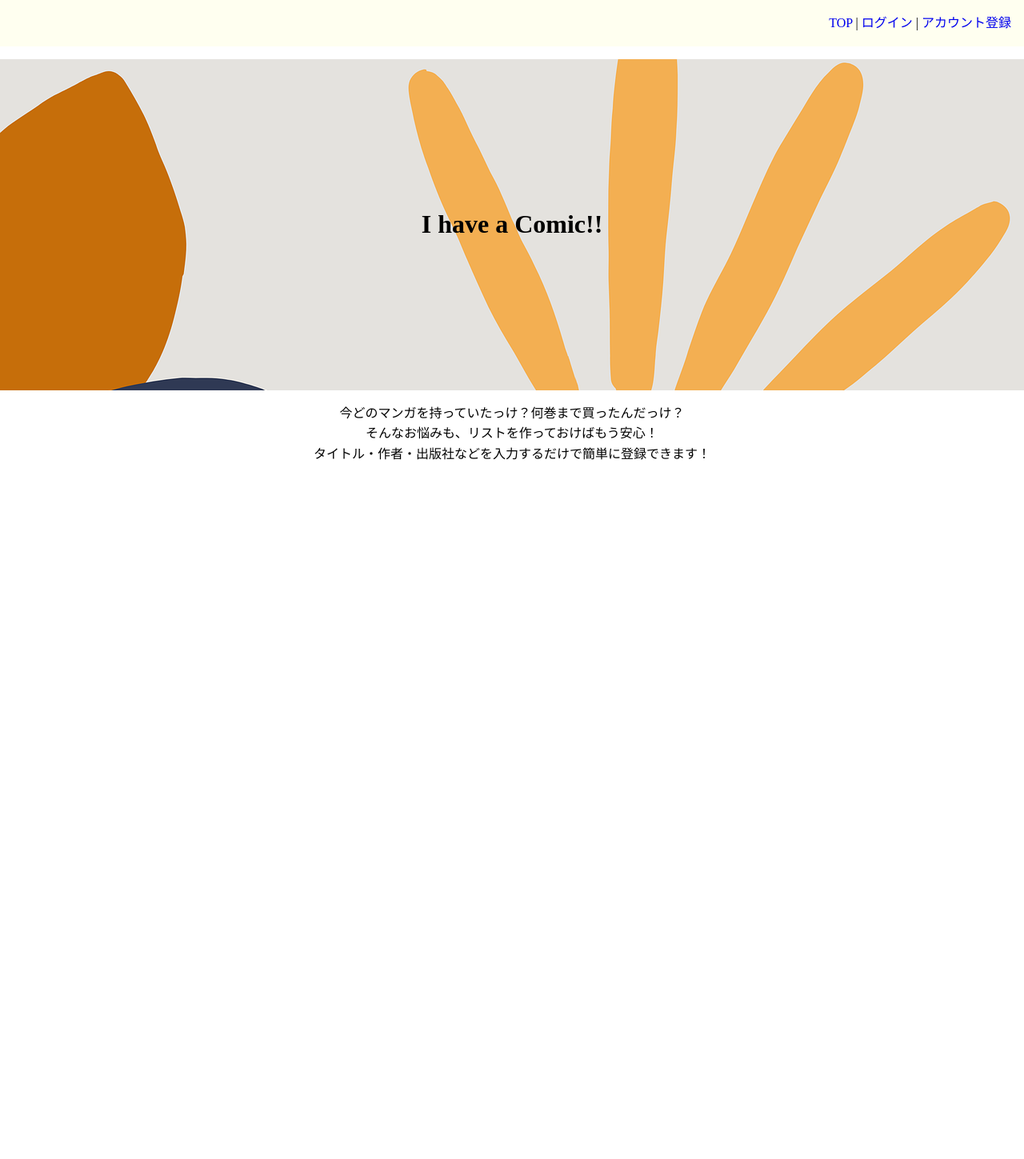
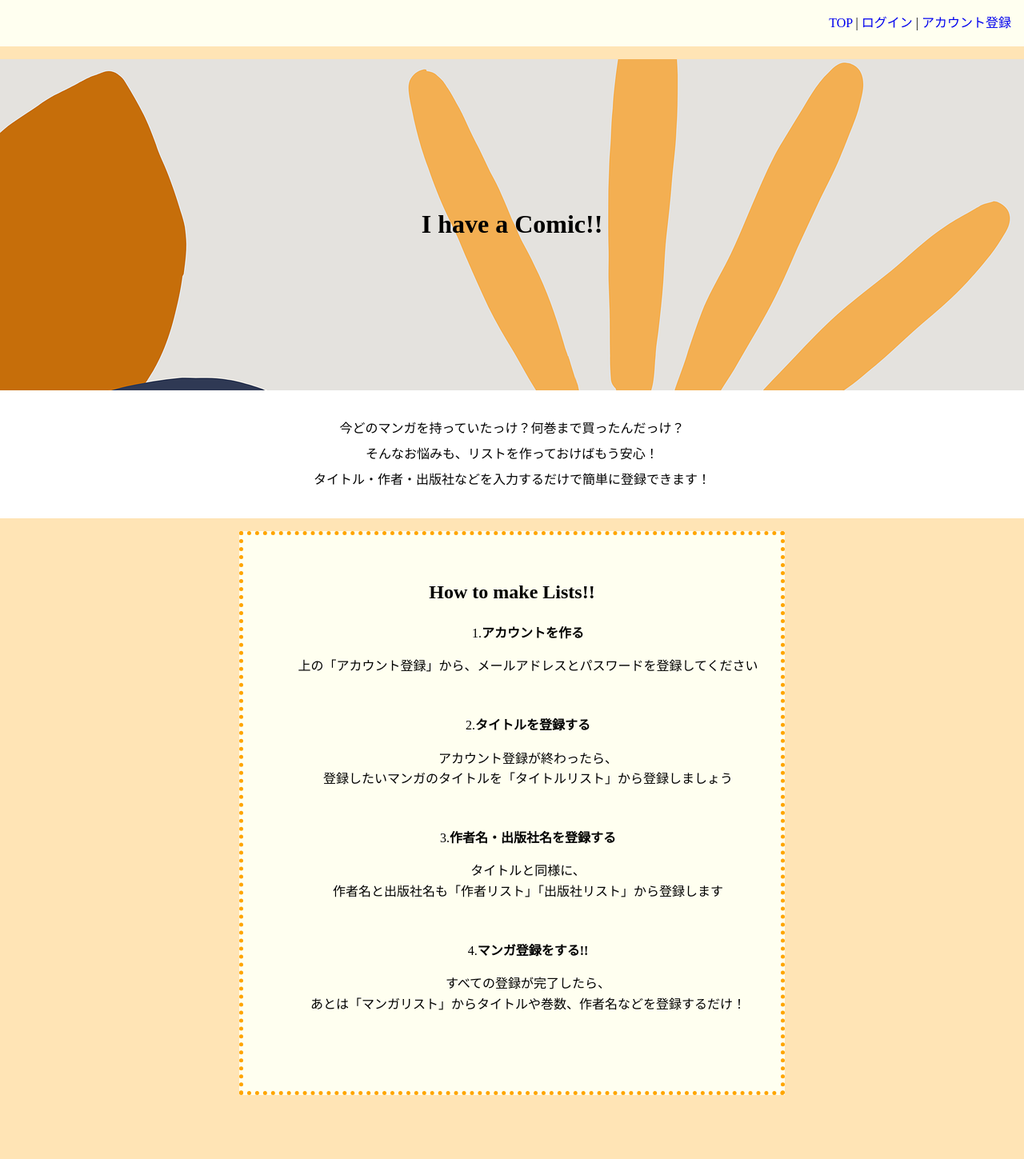
Before and after one commit to Syanagisato/Learn-Ruby-on-Rails-2, a Rails app: page / in a window 1280 px wide. Shown: the whole page at 80% size. Before the commit the page ends 575 px from the top, so only its background shows below. Run offline with Rails 7, Linux system fonts and the light colour scheme.

Commit message:
Add files via upload

```diff
--- a/app/assets/stylesheets/style.css
+++ b/app/assets/stylesheets/style.css
@@ -1,6 +1,7 @@
 @charset "utf-8";
 
 body {
+    background-color: moccasin;
     text-align: center;
     line-height: 1.6;
     padding: 0;
@@ -29,8 +30,33 @@ header span {
     background-image: url('topback.png');
 }
 
+#top_ul li {
+    list-style-type: none;
+}
+
+#top_ul p {
+    margin-bottom: 3rem;
+}
+
+#top_p {
+    background-color: white;
+    padding: 2rem;
+    margin-top: 0;
+    line-height: 2;
+}
+
+article {
+    background-color: ivory;
+    border: 5px dotted orange;
+    width: 50%;
+    margin:auto;
+    margin-bottom: 5rem;
+    padding: 2rem 1rem 3rem 1rem;
+}
+
 #mains {
-    border: solid 1px orangered;
+    background-color: white;
+    border: solid 1px black;
     padding: 1rem;
     width: 60%;
     margin: auto;
@@ -41,9 +67,14 @@ header span {
 }
 
 .con {
+    background-color: white;
     width: 50%;
     border: 1px solid black;
     padding: 1rem;
     margin: auto;
     margin-top: 1.5rem;
 }
+
+#num input[type=number]{
+    width: 5rem;
+}
--- a/app/views/mains/edit.html.erb
+++ b/app/views/mains/edit.html.erb
@@ -5,6 +5,6 @@
 <br>
 
 <div>
-  <%= link_to "Show this main", @main %> |
-  <%= link_to "Back to mains", mains_path %>
+  <%= link_to "戻る", @main %> |
+  <%= link_to "マンガリストに戻る", mains_path %>
 </div>
--- a/app/views/publishers/_form.html.erb
+++ b/app/views/publishers/_form.html.erb
@@ -17,6 +17,6 @@
   </div>
 
   <div>
-    <%= form.submit %>
+    <%= form.submit "決定" %>
   </div>
 <% end %>
--- a/app/views/publishers/edit.html.erb
+++ b/app/views/publishers/edit.html.erb
@@ -1,10 +1,10 @@
-<h1>Editing publisher</h1>
+<h1>出版社名の編集</h1>
 
 <%= render "form", publisher: @publisher %>
 
 <br>
 
 <div>
-  <%= link_to "Show this publisher", @publisher %> |
-  <%= link_to "Back to publishers", publishers_path %>
+  <%= link_to "戻る", @publisher %> |
+  <%= link_to "出版社リストに戻る", publishers_path %>
 </div>
--- a/app/views/sakusyas/_form.html.erb
+++ b/app/views/sakusyas/_form.html.erb
@@ -17,6 +17,6 @@
   </div>
 
   <div>
-    <%= form.submit %>
+    <%= form.submit "決定" %>
   </div>
 <% end %>
--- a/app/views/sakusyas/edit.html.erb
+++ b/app/views/sakusyas/edit.html.erb
@@ -1,10 +1,10 @@
-<h1>Editing sakusya</h1>
+<h1>作者名の編集</h1>
 
 <%= render "form", sakusya: @sakusya %>
 
 <br>
 
 <div>
-  <%= link_to "Show this sakusya", @sakusya %> |
-  <%= link_to "Back to sakusyas", sakusyas_path %>
+  <%= link_to "戻る", @sakusya %> |
+  <%= link_to "作者リストに戻る", sakusyas_path %>
 </div>
--- a/app/views/titles/_form.html.erb
+++ b/app/views/titles/_form.html.erb
@@ -17,6 +17,6 @@
   </div>
 
   <div>
-    <%= form.submit %>
+    <%= form.submit "決定" %>
   </div>
 <% end %>
--- a/app/views/titles/_title.html.erb
+++ b/app/views/titles/_title.html.erb
@@ -1,6 +1,6 @@
 <div id="<%= dom_id title %>">
   <p>
-    <strong>Title:</strong><%= title.name %>
+    <strong>Title: </strong><%= title.name %>
   </p>
 
 </div>
--- a/app/views/titles/edit.html.erb
+++ b/app/views/titles/edit.html.erb
@@ -5,6 +5,6 @@
 <br>
 
 <div>
-  <%= link_to "タイトルを見る", @title %> |
-  <%= link_to "タイトル一覧に戻る", titles_path %>
+  <%= link_to "戻る", @title %> |
+  <%= link_to "タイトルリストに戻る", titles_path %>
 </div>
--- a/app/views/top/index.html.erb
+++ b/app/views/top/index.html.erb
@@ -2,9 +2,23 @@
     <div id="top">
         <h1>I have a Comic!!</h1>
     </div>
-    <p>
+    <p id="top_p">
         今どのマンガを持っていたっけ？何巻まで買ったんだっけ？<br>
         そんなお悩みも、リストを作っておけばもう安心！<br>
         タイトル・作者・出版社などを入力するだけで簡単に登録できます！
     </p>
 </div>
+
+<article>
+    <h2>How to make Lists!!</h2>
+    <ul id="top_ul">
+        <li>1.<strong>アカウントを作る</strong></li>
+        <p>上の「アカウント登録」から、メールアドレスとパスワードを登録してください</p>
+        <li>2.<strong>タイトルを登録する</strong></li>
+        <p>アカウント登録が終わったら、<br>登録したいマンガのタイトルを「タイトルリスト」から登録しましょう</p>
+        <li>3.<strong>作者名・出版社名を登録する</strong></li>
+        <p>タイトルと同様に、<br>作者名と出版社名も「作者リスト」「出版社リスト」から登録します</p>
+        <li>4.<strong>マンガ登録をする!!</strong></li>
+        <p>すべての登録が完了したら、<br>あとは「マンガリスト」からタイトルや巻数、作者名などを登録するだけ！</p>
+    </ul>
+</article>
```
Also changed, not shown: app/views/devise/registrations/edit.html.erb (+5 -5 lines), app/views/mains/_form.html.erb (+7 -7 lines), app/views/mains/show.html.erb (+4 -4 lines), app/views/publishers/show.html.erb (+7 -5 lines), app/views/sakusyas/show.html.erb (+7 -5 lines), app/views/titles/show.html.erb (+5 -3 lines).
